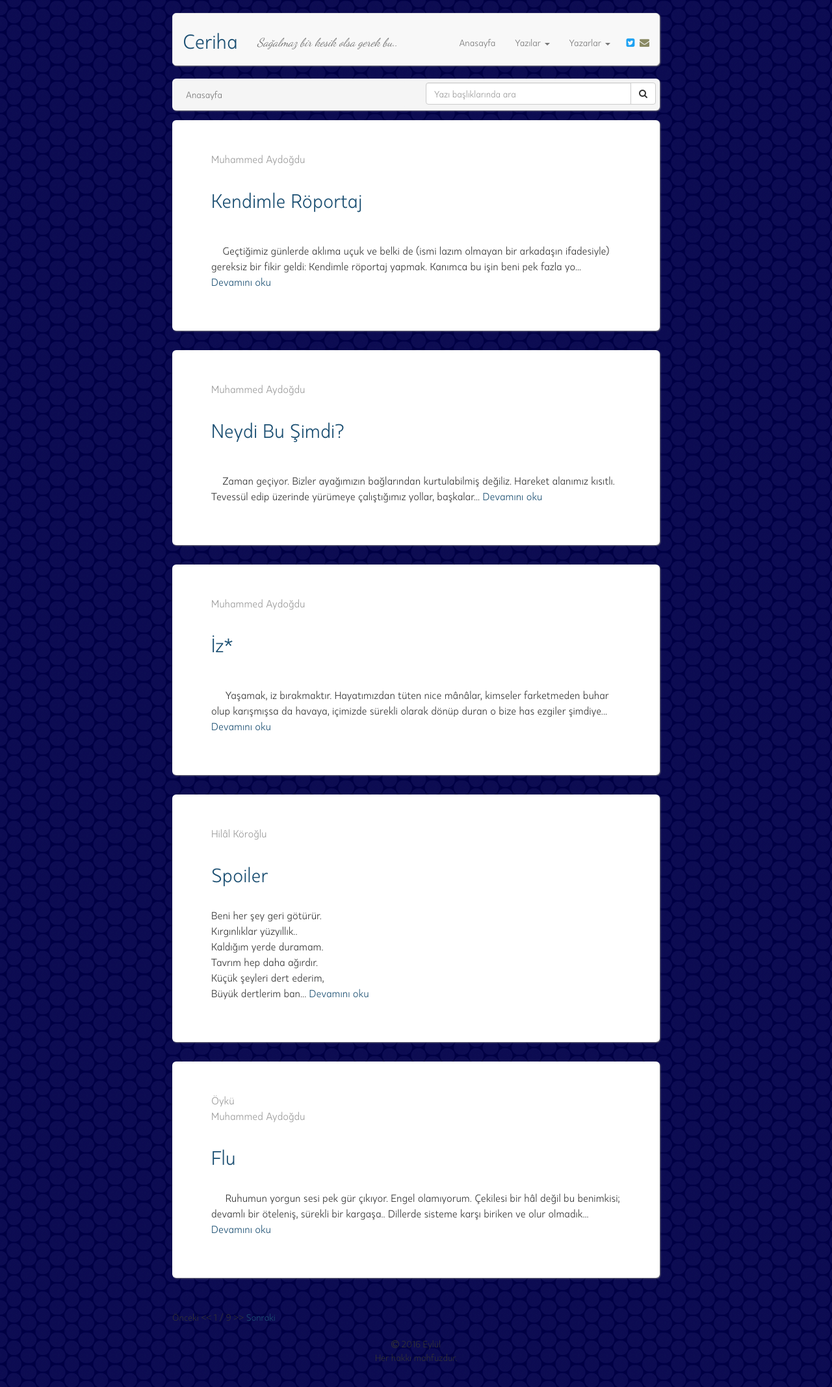
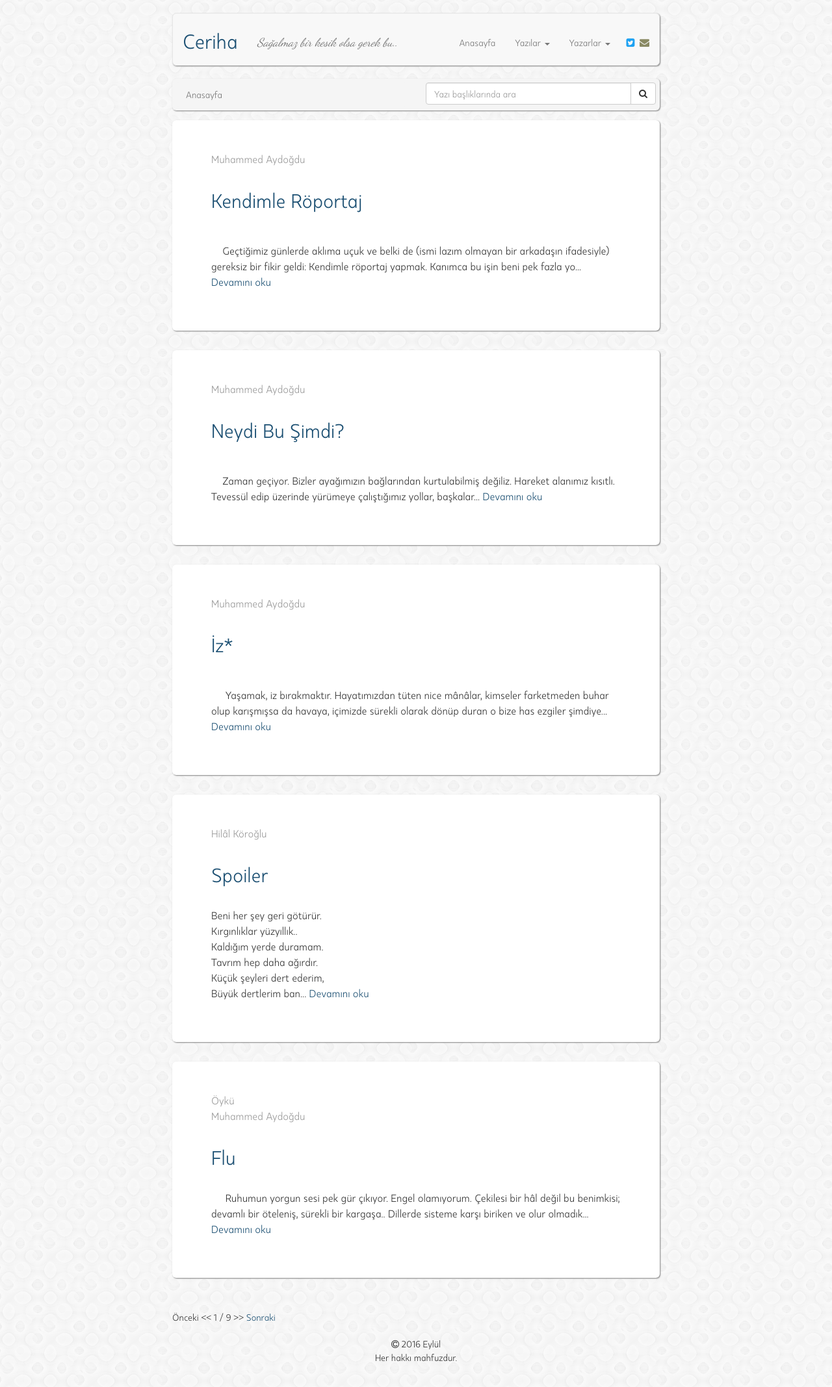
Before and after one commit to muhammedaydogdu/muhammedaydogdu.github.io, a Jekyll site: the page built from index.html, in a window 1280 px wide. Shown: the whole page at 65% size. Built offline with Jekyll 4.4.1, drawn with Linux system fonts in a browser that asks for light colours; some web fonts are replaced; the list of posts is cut into pages by our own code.

Commit message:
Update style.css

```diff
--- a/css/style.css
+++ b/css/style.css
@@ -23,7 +23,7 @@
 body {
   font-family: "Kappa", "Times New Roman", serif;
   line-height: 1.5;
-  background: url("../images/circle-blues.png");
+  background: url("../images/confectionary.png");
 }
 
 a {
```
